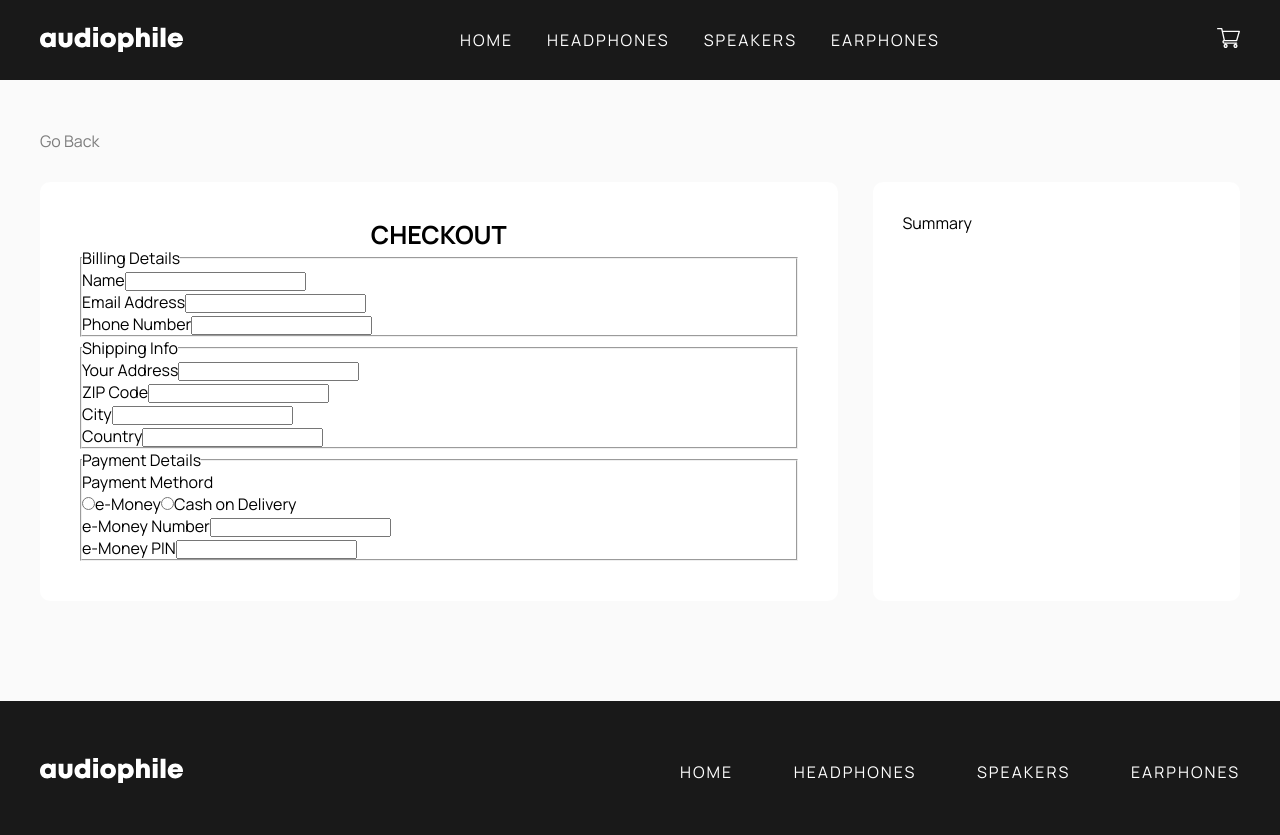
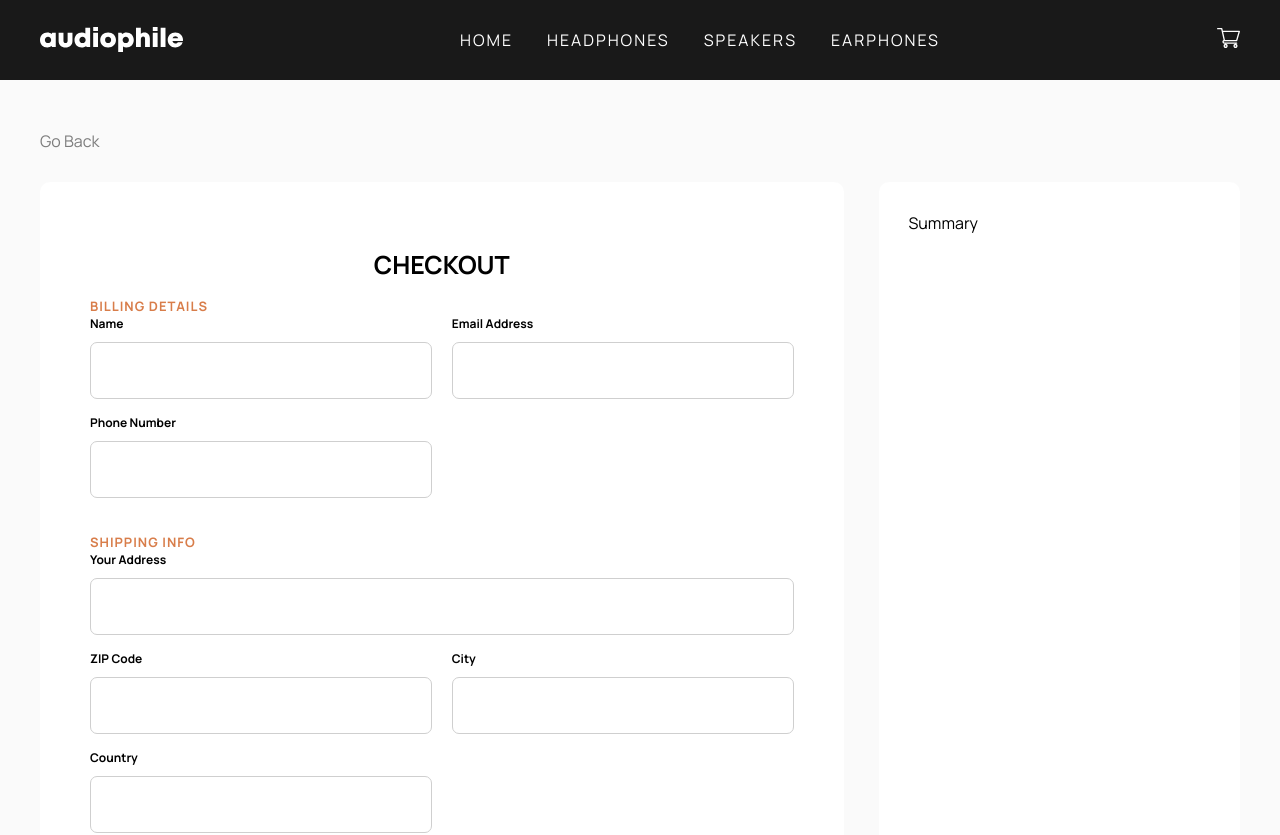
Before and after one commit to digitalents-academy/e-commerce-audiophile, a React (Vite) app: page /checkout in a window 1280 px wide. Shown: the top 835 px of the page. Built offline with nearby package versions, Linux system fonts and the light colour scheme.

Commit message:
form input placement with flex, styling

```diff
--- a/src/components/checkout/Form.jsx
+++ b/src/components/checkout/Form.jsx
@@ -5,16 +5,17 @@ const Form = () => {
       <form>
         <fieldset>
           <legend>Billing Details</legend>
-          <div>
-            <div>
+          <div className="form-flex">
+            <div className="form-half">
           <label>Name</label>
           <input type="text" name="" id="" />
             </div>
-            <div>
+            <div className="form-half">
           <label>Email Address</label>
           <input type="text" name="" id="" />
           </div>
-          <div>
+          <div className="break"></div>
+          <div className="form-half">
           <label>Phone Number</label>
           <input type="text" name="" id="" />
           </div>
@@ -22,20 +23,22 @@ const Form = () => {
         </fieldset>
         <fieldset>
           <legend>Shipping Info</legend>
-          <div>
-          <div>
+          <div className="form-flex">
+          <div className="form-full">
           <label>Your Address</label>
           <input type="text" name="" id="" />
           </div>
-          <div>
+          <div className="break"></div>
+          <div className="form-half">
           <label>ZIP Code</label>
           <input type="text" name="" id="" />
           </div>
-          <div>
+          <div className="form-half">
           <label>City</label>
           <input type="text" name="" id="" />
           </div>
-          <div>
+          <div className="break"></div>
+          <div className="form-half">
           <label>Country</label>
           <input type="text" name="" id="" />
           </div>
@@ -43,21 +46,22 @@ const Form = () => {
         </fieldset>
         <fieldset>
           <legend>Payment Details</legend>
-          <div>
-            <div>
-          <label>Payment Methord</label>
+          <div className="form-flex">
+            <div className="form-half">
+          <label>Payment Method</label>
             </div>
-            <div>
-          <input type="radio" name="" id="" />
-          <label>e-Money</label>
-          <input type="radio" name="" id="" />
-          <label>Cash on Delivery</label>
+            <div className="form-half">
+            <label><input type="radio" name="" id="" />
+          e-Money</label>
+          <label><input type="radio" name="" id="" />
+          Cash on Delivery</label>
           </div>
-          <div>
+          <div className="break"></div>
+          <div className="form-half">
           <label>e-Money Number</label>
           <input type="text" name="" id="" />
           </div>
-          <div>
+          <div className="form-half">
           <label>e-Money PIN</label>
           <input type="text" name="" id="" />
           </div>
--- a/src/styles/index.css
+++ b/src/styles/index.css
@@ -835,7 +835,7 @@ h5 {
 .form {
   background-color: white;
   flex-basis: 70%;
-  padding: 40px;
+  padding: 50px;
   border-radius: 10px;
 }
 .form h2 {
@@ -843,6 +843,7 @@ h5 {
   font-size: 25px;
   letter-spacing: 0px;
   line-height: 25px;
+  margin-top: 20px;
 }
 
 .summary {
@@ -850,6 +851,65 @@ h5 {
   flex-basis: 30%;
   padding: 30px;
   border-radius: 10px;
+}
+
+fieldset {
+  border: 0;
+  margin-top: 20px;
+}
+
+legend {
+  text-transform: uppercase;
+  color: var(--orange);
+  font-size: 13px;
+  font-weight: 700;
+  letter-spacing: 1px;
+}
+
+label {
+  font-size: 12px;
+  font-weight: 700;
+  display: block;
+}
+
+input[type=text] {
+  padding: 18px 15px;
+  width: 100%;
+  border: 1px solid rgb(207, 207, 207);
+  border-radius: 7px;
+  box-sizing: border-box;
+  margin-top: 10px;
+  margin-bottom: 15px;
+  font-size: 14px;
+  line-height: 14px;
+  font-family: 'Manrope', sans-serif;
+  font-weight: 700;
+}
+
+.input[type=text]:focus {
+  border: 1px solid var(--orange);
+
+}
+
+.form-flex {
+  display: flex;
+  width: 100%;
+  column-gap: 20px;
+  flex-wrap: wrap;
+}
+
+.break {
+  flex-basis: 100%;
+  height: 0;
+}
+
+.form-half {
+  flex-grow: 1;
+  max-width: 342px;
+}
+
+.form-full {
+  width: 100%;
 }
 
 /* tablet mode */
```
